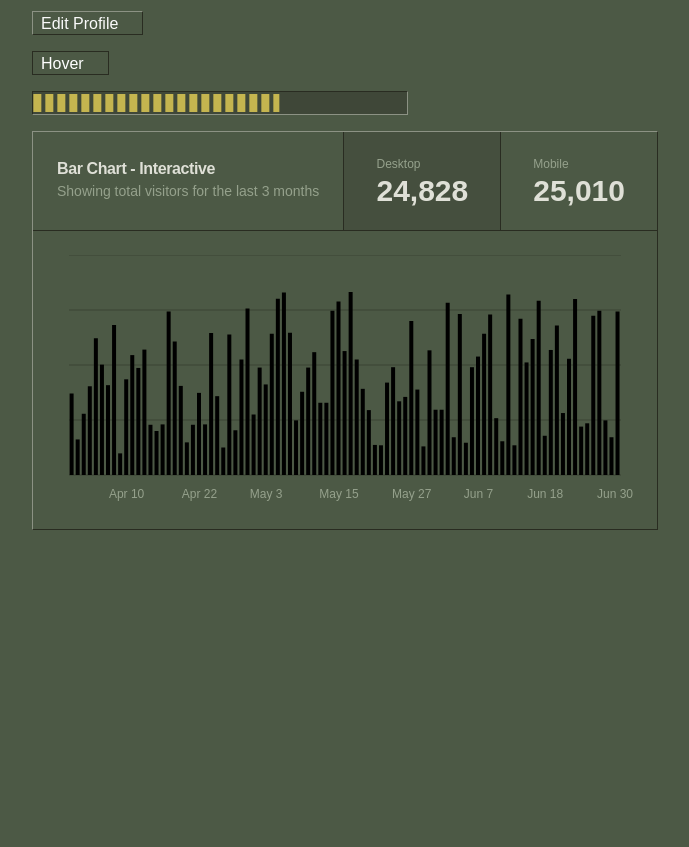
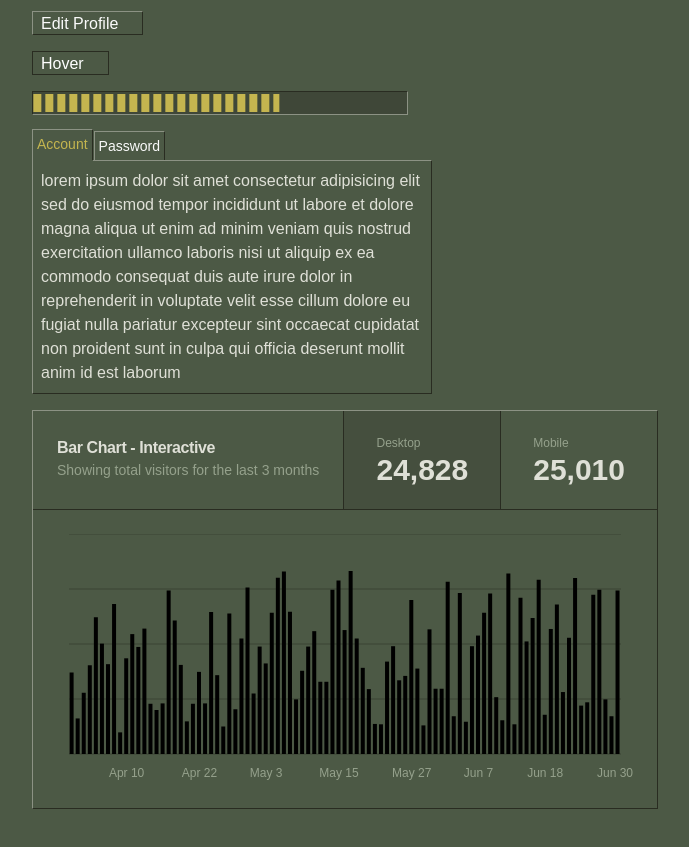
Before and after one commit to Triginarsa/shadcn-cs-16, a Next.js app: page / in a window 1280 px wide. Shown: the part 890-1737 px from the top of the page, without its empty margins (295-984 px from the left). Before the commit the page ends 1584 px from the top, so only its background shows below. Built offline with nearby package versions, Linux system fonts and the light colour scheme; a web font is replaced by a local one.

Commit message:
feat: tabs components

```diff
--- a/app/page.tsx
+++ b/app/page.tsx
@@ -6,6 +6,7 @@ import { ProgressDemo } from "@/components/progress-demo";
 import { RadioGroupDemo } from "@/components/radio-group-demo";
 import { SeparatorDemo } from "@/components/separator-demo";
 import { SliderDemo } from "@/components/slider-demo";
+import { TabsDemo } from "@/components/tabs-demo";
 import { TooltipDemo } from "@/components/tooltips-demo";
 import { Button } from "@/components/ui/button";
 
@@ -52,6 +53,7 @@ export default function Home() {
           <DialogDemo />
           <TooltipDemo />
           <ProgressDemo />
+          <TabsDemo />
           <ChartDemo />
         </div>
       </main>
--- /dev/null
+++ b/components/tabs-demo.tsx
@@ -0,0 +1,55 @@
+import { Button } from "@/components/ui/button";
+import {
+  Card,
+  CardContent,
+  CardDescription,
+  CardFooter,
+  CardHeader,
+  CardTitle,
+} from "@/components/ui/card";
+import { Input } from "@/components/ui/input";
+import { Label } from "@/components/ui/label";
+import { Tabs, TabsContent, TabsList, TabsTrigger } from "@/components/ui/tabs";
+
+export function TabsDemo() {
+  return (
+    <Tabs defaultValue="account" className="w-[400px]">
+      <TabsList>
+        <TabsTrigger value="account">Account</TabsTrigger>
+        <TabsTrigger value="password">Password</TabsTrigger>
+      </TabsList>
+      <TabsContent value="account">
+        lorem ipsum dolor sit amet consectetur adipisicing elit sed do eiusmod
+        tempor incididunt ut labore et dolore magna aliqua ut enim ad minim
+        veniam quis nostrud exercitation ullamco laboris nisi ut aliquip ex ea
+        commodo consequat duis aute irure dolor in reprehenderit in voluptate
+        velit esse cillum dolore eu fugiat nulla pariatur excepteur sint
+        occaecat cupidatat non proident sunt in culpa qui officia deserunt
+        mollit anim id est laborum
+      </TabsContent>
+      <TabsContent value="password">
+        <Card>
+          <CardHeader>
+            <CardTitle>Password</CardTitle>
+            <CardDescription>
+              Change your password here. After saving, you will be logged out.
+            </CardDescription>
+          </CardHeader>
+          <CardContent className="space-y-2">
+            <div className="space-y-1">
+              <Label htmlFor="current">Current password</Label>
+              <Input id="current" type="password" />
+            </div>
+            <div className="space-y-1">
+              <Label htmlFor="new">New password</Label>
+              <Input id="new" type="password" />
+            </div>
+          </CardContent>
+          <CardFooter>
+            <Button>Save password</Button>
+          </CardFooter>
+        </Card>
+      </TabsContent>
+    </Tabs>
+  );
+}
--- /dev/null
+++ b/components/ui/tabs.tsx
@@ -0,0 +1,55 @@
+"use client";
+
+import * as React from "react";
+import * as TabsPrimitive from "@radix-ui/react-tabs";
+
+import { cn } from "@/lib/utils";
+
+const Tabs = TabsPrimitive.Root;
+
+const TabsList = React.forwardRef<
+  React.ElementRef<typeof TabsPrimitive.List>,
+  React.ComponentPropsWithoutRef<typeof TabsPrimitive.List>
+>(({ className, ...props }, ref) => (
+  <TabsPrimitive.List
+    ref={ref}
+    className={cn(
+      "inline-flex justify-start w-fit text-primary-foreground gap-[1px] ",
+      className
+    )}
+    {...props}
+  />
+));
+TabsList.displayName = TabsPrimitive.List.displayName;
+
+const TabsTrigger = React.forwardRef<
+  React.ElementRef<typeof TabsPrimitive.Trigger>,
+  React.ComponentPropsWithoutRef<typeof TabsPrimitive.Trigger>
+>(({ className, ...props }, ref) => (
+  <TabsPrimitive.Trigger
+    ref={ref}
+    className={cn(
+      "inline-flex w-fit justify-start border bg-background -mb-[1px] border-t-[#8c9284] border-l-[#8c9284] border-r-[#292c21] border-b-[#292c21] whitespace-nowrap p-1 text-sm font-medium ring-offset-background transition-all focus-visible:outline-none focus-visible:ring-2 focus-visible:ring-ring focus-visible:ring-offset-2 disabled:pointer-events-none disabled:opacity-50 data-[state=active]:bg-background data-[state=active]:text-accent-foreground data-[state=active]:border-t-[#8c9284] data-[state=active]:border-l-[#8c9284] data-[state=active]:border-r-[#292c21] data-[state=active]:border-b-[#8c9284] data-[state=active]:border-solid data-[state=inactive]:border-b-[#8c9284] data-[state=active]:-mt-[2px] relative after:content-[''] after:absolute after:-bottom-[1px] after:left-0 after:w-[calc(100%+1px)] after:h-[1px] data-[state=active]:after:bg-background  data-[state=inactive]:after:bg-[#8c9284]",
+      className
+    )}
+    {...props}
+  />
+));
+TabsTrigger.displayName = TabsPrimitive.Trigger.displayName;
+
+const TabsContent = React.forwardRef<
+  React.ElementRef<typeof TabsPrimitive.Content>,
+  React.ComponentPropsWithoutRef<typeof TabsPrimitive.Content>
+>(({ className, ...props }, ref) => (
+  <TabsPrimitive.Content
+    ref={ref}
+    className={cn(
+      " p-2 bg-background ring-offset-background focus-visible:outline-none focus-visible:ring-1 focus-visible:ring-ring focus-visible:ring-offset-2 border border-t-[#8c9284] border-l-[#8c9284] border-r-[#292c21] border-b-[#292c21]",
+      className
+    )}
+    {...props}
+  />
+));
+TabsContent.displayName = TabsPrimitive.Content.displayName;
+
+export { Tabs, TabsList, TabsTrigger, TabsContent };
--- a/package.json
+++ b/package.json
@@ -17,6 +17,7 @@
     "@radix-ui/react-separator": "^1.1.2",
     "@radix-ui/react-slider": "^1.2.3",
     "@radix-ui/react-slot": "^1.1.2",
+    "@radix-ui/react-tabs": "^1.1.3",
     "@radix-ui/react-tooltip": "^1.1.8",
     "class-variance-authority": "^0.7.1",
     "clsx": "^2.1.1",
```
Also changed, not shown: 1 other file (tests, documents, lock files or other folders).
